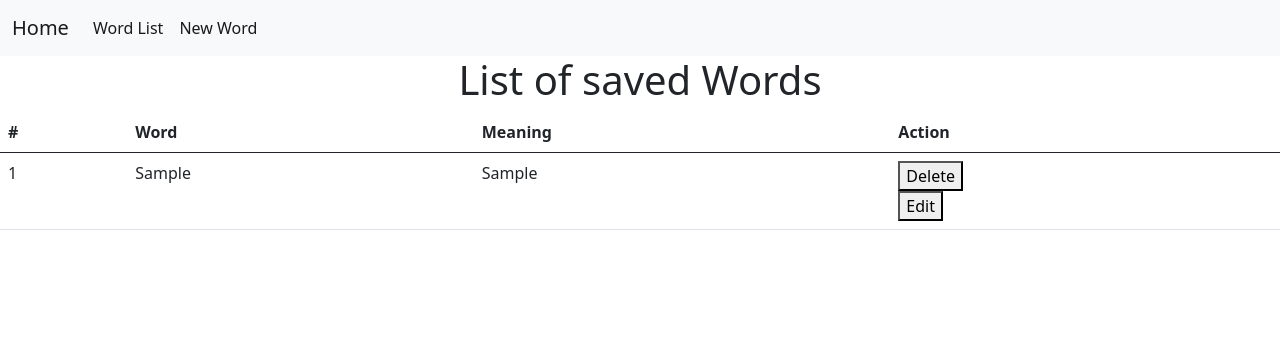
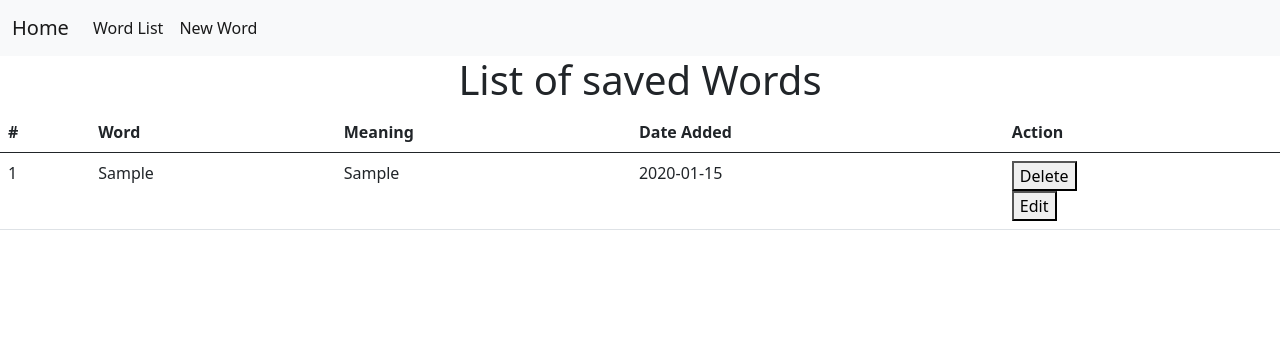
Before and after one commit to hqariful/Dictionary, a Flask app: page /list in a window 1280 px wide. Shown: the top 356 px of the page. Run offline with Flask 2, Linux system fonts and the light colour scheme; tables that the repository leaves empty hold one stand-in row (values such as "Sample post").

Commit message:
added date in list.html

```diff
--- a/app.py
+++ b/app.py
@@ -15,9 +15,10 @@ class WordList(db.Model):
     id = db.Column(db.Integer, primary_key=True)
     word = db.Column(db.String(30),nullable=False)
     meaning = db.Column(db.Text,nullable=False)
+    date_posted = db.Column(db.DateTime,nullable=False,default=datetime.utcnow)
 
     def __repr__(self):
-        return f"(word: {self.word}, meaning: {self.meaning})"
+        return f"(word: {self.word}, meaning: {self.meaning}, date_posted: {self.date_posted})"
 
 db.create_all()
 
--- a/templates/list.html
+++ b/templates/list.html
@@ -7,6 +7,7 @@
             <th scope="col">#</th>
             <th scope="col">Word</th>
             <th scope="col">Meaning</th>
+            <th scope="col">Date Added</th>
             <th scope="col">Action</th>
           </tr>
         </thead>
@@ -16,6 +17,7 @@
                     <td>{{word.id}}</td>
                     <td>{{word.word}}</td>
                     <td>{{word.meaning}}</td>
+                    <td>{{word.date_posted.strftime("%Y-%m-%d")}}</td>
                     <td>
                       <form method = "GET" action="{{url_for('delete')}}">
                         <input type="hidden" name="target" value="{{word.id}}">
```
